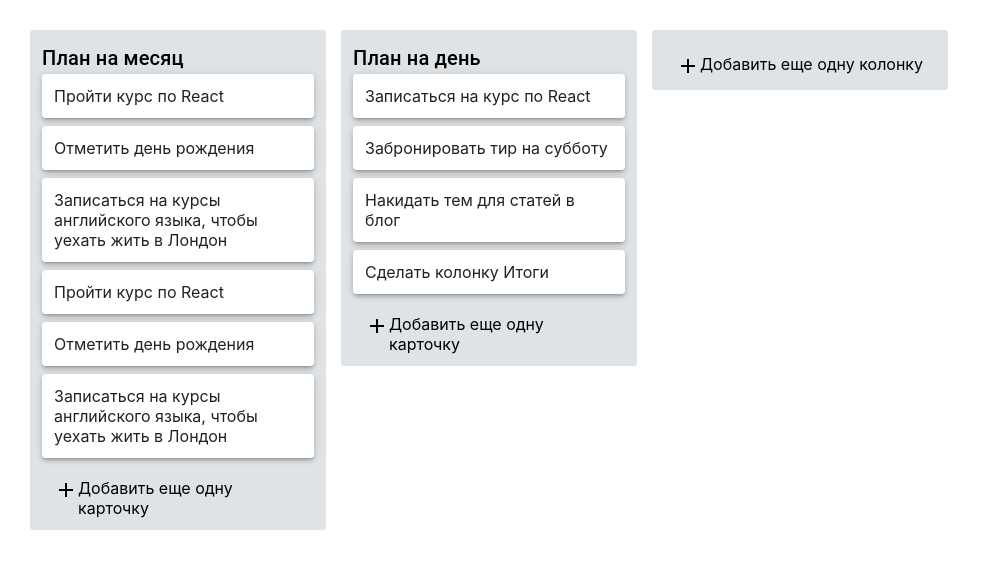
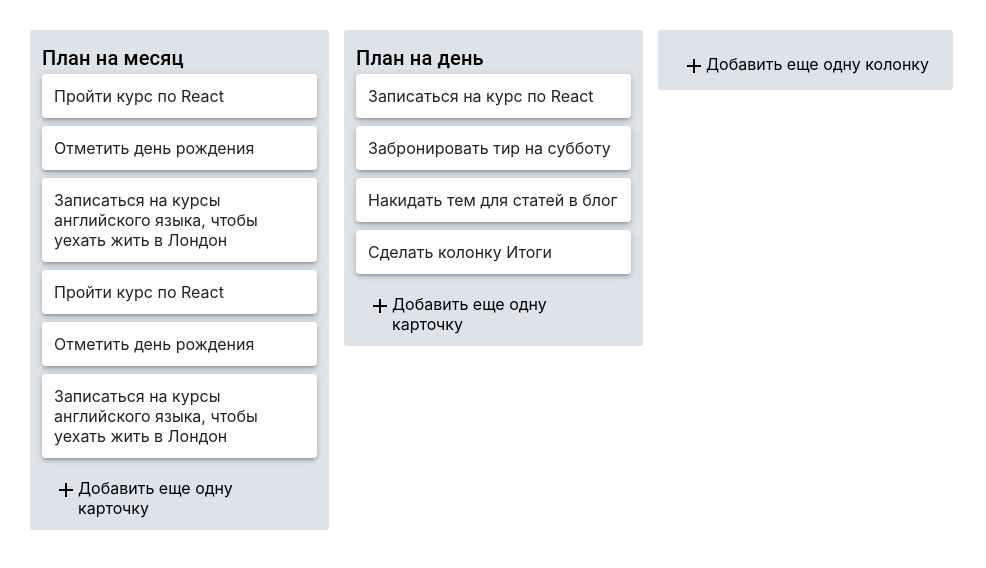
Before and after one commit to 1used23/kanban-board, a React (Create React App) app: page / in a window 1280 px wide. Shown: the top 568 px of the page, without its empty margins (0-986 px from the left). Built offline with nearby package versions, Linux system fonts and the light colour scheme; the HTML template or start-up script is replaced by a standard one.

Commit message:
gh-pages added

```diff
--- a/package.json
+++ b/package.json
@@ -1,4 +1,5 @@
 {
+  "homepage": "http://1used23.github.io/kanban-board",
   "name": "kanban-board",
   "version": "0.1.0",
   "private": true,
@@ -8,6 +9,7 @@
     "@testing-library/jest-dom": "^4.2.4",
     "@testing-library/react": "^9.3.2",
     "@testing-library/user-event": "^7.1.2",
+    "gh-pages": "^2.2.0",
     "prop-types": "^15.7.2",
     "react": "^16.12.0",
     "react-beautiful-dnd": "^12.2.0",
@@ -20,7 +22,9 @@
     "start": "react-scripts start",
     "build": "react-scripts build",
     "test": "react-scripts test",
-    "eject": "react-scripts eject"
+    "eject": "react-scripts eject",
+    "predeploy": "npm run build",
+    "deploy": "gh-pages -d build"
   },
   "eslintConfig": {
     "extends": "react-app"
--- a/src/components/Card/Card.css
+++ b/src/components/Card/Card.css
@@ -1,4 +1,5 @@
 .card {
-    padding: 12px;
-    margin-bottom: 8px;
+  padding: 12px;
+  margin-bottom: 8px;
+  word-break: break-word;
 }
--- a/src/components/Card/index.jsx
+++ b/src/components/Card/index.jsx
@@ -4,11 +4,9 @@ import "./Card.css";
 
 const Card = ({ card }) => {
   return (
-    <div>
-      <Paper elevation={3} className="card">
-        {card}
-      </Paper>
-    </div>
+    <Paper elevation={3} className="card">
+      {card}
+    </Paper>
   );
 };
 
--- a/src/components/Panel/Panel.css
+++ b/src/components/Panel/Panel.css
@@ -2,7 +2,8 @@
   background: #dfe3e6;
   border-radius: 3px;
   padding: 12px 12px 0 12px;
-  width: 272px;
+  min-width: 263px;
+  max-width: 275px;
   margin-right: 15px;
 }
 
```
Also changed, not shown: 1 other file (tests, documents, lock files or other folders).
